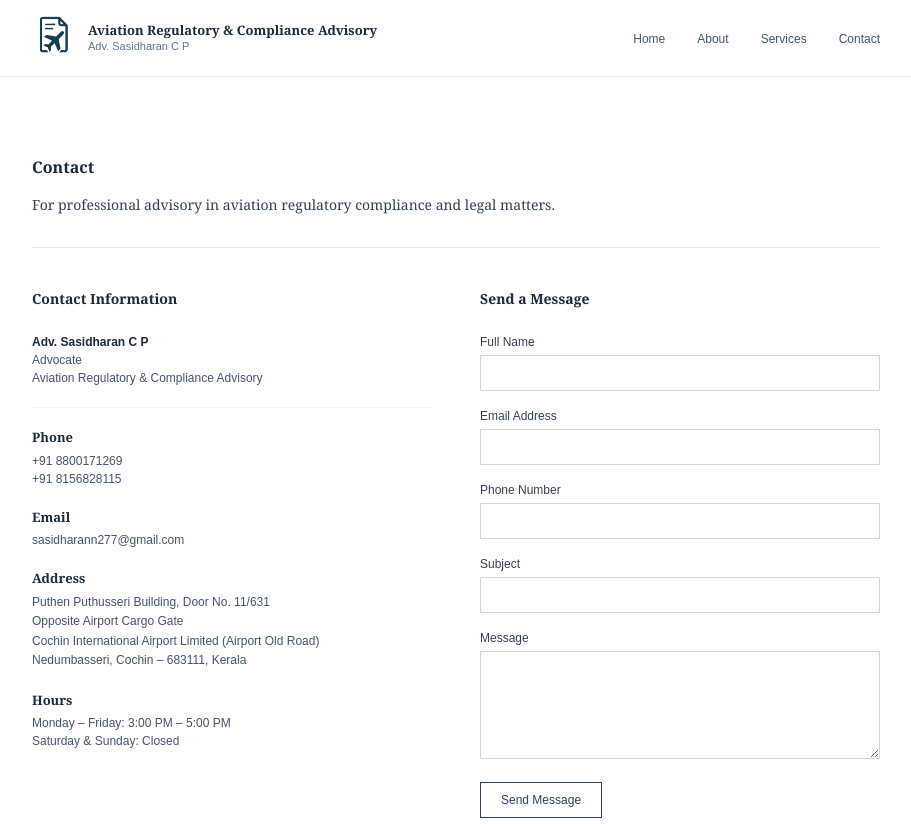
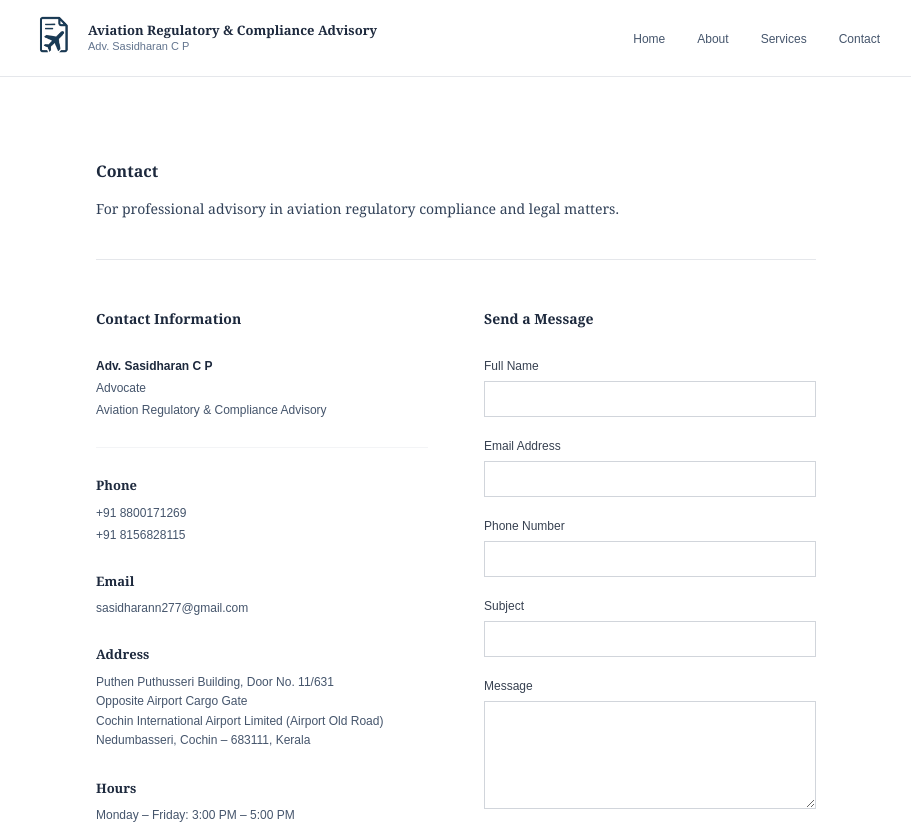
Before and after one commit to AbhijithTA/Aviation_Consultancy, a Next.js app: page /contactUs in a window 1280 px wide. Shown: the top 824 px of the page, without its empty margins (184-1095 px from the left). Built offline with nearby package versions, Linux system fonts and the light colour scheme.

Commit message:
Width adjusted

```diff
--- a/app/contactUs/page.tsx
+++ b/app/contactUs/page.tsx
@@ -52,10 +52,11 @@ export default function ContactPage() {
       <NavbarComponent />
 
       <main className="w-full bg-white min-h-screen pt-16">
-        <div className="container mx-auto px-6 py-14 md:py-20 max-w-4xl">
+        <div className="container mx-auto px-6 py-16 md:py-24 max-w-3xl">
+
           {/* Page Heading */}
           <h1
-            className="text-slate-800 leading-snug mb-4 mt-3"
+            className="text-slate-800 leading-snug mb-4"
             style={{
               fontFamily: "Georgia, serif",
               fontSize: "16px",
@@ -67,7 +68,7 @@ export default function ContactPage() {
 
           {/* Sub-heading */}
           <h2
-            className="text-slate-700 mb-8"
+            className="text-slate-700 mb-10"
             style={{
               fontFamily: "Georgia, serif",
               fontSize: "14px",
@@ -79,13 +80,13 @@ export default function ContactPage() {
           </h2>
 
           {/* Divider */}
-          <div className="border-t border-gray-200 mb-10" />
+          <div className="border-t border-gray-200 mb-12" />
 
-          <div className="grid grid-cols-1 md:grid-cols-2 gap-12">
+          <div className="grid grid-cols-1 md:grid-cols-2 gap-14">
             {/* Contact Information */}
             <div>
               <h2
-                className="text-slate-800 mb-6"
+                className="text-slate-800 mb-7"
                 style={{
                   fontFamily: "Georgia, serif",
                   fontSize: "14px",
@@ -95,7 +96,7 @@ export default function ContactPage() {
                 Contact Information
               </h2>
 
-              <div className="space-y-5">
+              <div className="space-y-7">
                 {/* Name & Title */}
                 <div>
                   <p
@@ -109,7 +110,7 @@ export default function ContactPage() {
                     Adv. Sasidharan C P
                   </p>
                   <p
-                    className="text-slate-600"
+                    className="text-slate-600 mt-1"
                     style={{
                       fontFamily: "Arial, sans-serif",
                       fontSize: "12px",
@@ -118,7 +119,7 @@ export default function ContactPage() {
                     Advocate
                   </p>
                   <p
-                    className="text-slate-600"
+                    className="text-slate-600 mt-1"
                     style={{
                       fontFamily: "Arial, sans-serif",
                       fontSize: "12px",
@@ -133,7 +134,7 @@ export default function ContactPage() {
                 {/* Phone */}
                 <div>
                   <p
-                    className="text-slate-800 mb-1"
+                    className="text-slate-800 mb-2"
                     style={{
                       fontFamily: "Georgia, serif",
                       fontSize: "13px",
@@ -152,7 +153,7 @@ export default function ContactPage() {
                     +91 8800171269
                   </p>
                   <p
-                    className="text-slate-600"
+                    className="text-slate-600 mt-1"
                     style={{
                       fontFamily: "Arial, sans-serif",
                       fontSize: "12px",
@@ -165,7 +166,7 @@ export default function ContactPage() {
                 {/* Email */}
                 <div>
                   <p
-                    className="text-slate-800 mb-1"
+                    className="text-slate-800 mb-2"
                     style={{
                       fontFamily: "Georgia, serif",
                       fontSize: "13px",
@@ -188,7 +189,7 @@ export default function ContactPage() {
                 {/* Address */}
                 <div>
                   <p
-                    className="text-slate-800 mb-1"
+                    className="text-slate-800 mb-2"
                     style={{
                       fontFamily: "Georgia, serif",
                       fontSize: "13px",
@@ -217,7 +218,7 @@ export default function ContactPage() {
                 {/* Hours */}
                 <div>
                   <p
-                    className="text-slate-800 mb-1"
+                    className="text-slate-800 mb-2"
                     style={{
                       fontFamily: "Georgia, serif",
                       fontSize: "13px",
@@ -236,7 +237,7 @@ export default function ContactPage() {
                     Monday – Friday: 3:00 PM – 5:00 PM
                   </p>
                   <p
-                    className="text-slate-600"
+                    className="text-slate-600 mt-1"
                     style={{
                       fontFamily: "Arial, sans-serif",
                       fontSize: "12px",
@@ -251,7 +252,7 @@ export default function ContactPage() {
             {/* Contact Form */}
             <div>
               <h2
-                className="text-slate-800 mb-6"
+                className="text-slate-800 mb-7"
                 style={{
                   fontFamily: "Georgia, serif",
                   fontSize: "14px",
@@ -275,9 +276,9 @@ export default function ContactPage() {
                 </div>
               )}
 
-              <form onSubmit={handleSubmit} className="space-y-4">
+              <form onSubmit={handleSubmit} className="space-y-5">
                 <div>
-                  <label className="block mb-1" style={labelStyle}>
+                  <label className="block mb-1.5" style={labelStyle}>
                     Full Name
                   </label>
                   <input
@@ -289,9 +290,8 @@ export default function ContactPage() {
                     style={inputStyle}
                   />
                 </div>
-
                 <div>
-                  <label className="block mb-1" style={labelStyle}>
+                  <label className="block mb-1.5" style={labelStyle}>
                     Email Address
                   </label>
                   <input
@@ -303,9 +303,8 @@ export default function ContactPage() {
                     style={inputStyle}
                   />
                 </div>
-
                 <div>
-                  <label className="block mb-1" style={labelStyle}>
+                  <label className="block mb-1.5" style={labelStyle}>
                     Phone Number
                   </label>
                   <input
@@ -316,9 +315,8 @@ export default function ContactPage() {
                     style={inputStyle}
                   />
                 </div>
-
                 <div>
-                  <label className="block mb-1" style={labelStyle}>
+                  <label className="block mb-1.5" style={labelStyle}>
                     Subject
                   </label>
                   <input
@@ -330,9 +328,8 @@ export default function ContactPage() {
                     style={inputStyle}
                   />
                 </div>
-
                 <div>
-                  <label className="block mb-1" style={labelStyle}>
+                  <label className="block mb-1.5" style={labelStyle}>
                     Message
                   </label>
                   <textarea
@@ -344,14 +341,18 @@ export default function ContactPage() {
                     style={{ ...inputStyle, resize: "vertical" }}
                   />
                 </div>
-
+                <div className="pt-2">
                   <button
                     type="submit"
                     className="border border-slate-700 text-slate-700 hover:bg-slate-700 hover:text-white transition-colors px-5 py-2"
-                  style={{ fontFamily: "Arial, sans-serif", fontSize: "12px" }}
+                    style={{
+                      fontFamily: "Arial, sans-serif",
+                      fontSize: "12px",
+                    }}
                   >
                     Send Message
                   </button>
+                </div>
               </form>
             </div>
           </div>
--- a/app/services/page.tsx
+++ b/app/services/page.tsx
@@ -50,10 +50,18 @@ export default function ServicesPage() {
       <NavbarComponent />
 
       <main className="w-full bg-white min-h-screen pt-16">
-        <div className="container mx-auto px-6 py-14 md:py-20 max-w-4xl">
+        <div className="container mx-auto px-6 py-16 md:py-24 max-w-3xl">
+          {/* Page Label */}
+          <p
+            className="uppercase tracking-widest text-gray-400 mb-6"
+            style={{ fontFamily: "Arial, sans-serif", fontSize: "11px" }}
+          >
+            Services
+          </p>
+
           {/* Page Heading */}
           <h1
-            className="text-slate-800 leading-snug mb-8 mt-3"
+            className="text-slate-800 leading-snug mb-10"
             style={{
               fontFamily: "Georgia, serif",
               fontSize: "16px",
@@ -64,7 +72,7 @@ export default function ServicesPage() {
           </h1>
 
           {/* Divider */}
-          <div className="border-t border-gray-200 mb-8" />
+          <div className="border-t border-gray-200 mb-10" />
 
           {/* Intro */}
           <p
@@ -75,11 +83,11 @@ export default function ServicesPage() {
           </p>
 
           {/* Lettered sections */}
-          <div className="space-y-10">
+          <div className="space-y-12">
             {sections.map((section) => (
               <div key={section.label}>
                 <h2
-                  className="text-slate-800 mb-3"
+                  className="text-slate-800 mb-4"
                   style={{
                     fontFamily: "Georgia, serif",
                     fontSize: "14px",
@@ -89,7 +97,7 @@ export default function ServicesPage() {
                   {section.label}
                 </h2>
                 <ul
-                  className="text-slate-700 leading-relaxed space-y-2"
+                  className="text-slate-700 leading-relaxed space-y-3"
                   style={{
                     fontFamily: "Arial, sans-serif",
                     fontSize: "12px",
@@ -106,7 +114,7 @@ export default function ServicesPage() {
           </div>
 
           {/* Divider */}
-          <div className="border-t border-gray-200 mt-14 mb-8" />
+          <div className="border-t border-gray-200 mt-16 mb-10" />
 
           {/* Contact reference */}
           <p
--- a/components/AboutUsSection.jsx
+++ b/components/AboutUsSection.jsx
@@ -1,10 +1,18 @@
 export default function AboutUsSection() {
   return (
-    <section className="w-full bg-white border-b border-gray-200">
-      <div className="container mx-auto px-6 py-14 md:py-20 max-w-4xl">
+    <section className="w-full bg-white border-b border-gray-200 pt-16">
+      <div className="container mx-auto px-6 py-16 md:py-24 max-w-3xl">
+        {/* Page Label */}
+        <p
+          className="uppercase tracking-widest text-gray-400 mb-6"
+          style={{ fontFamily: "Arial, sans-serif", fontSize: "11px" }}
+        >
+          About
+        </p>
+
         {/* Section Heading */}
         <h1
-          className="text-slate-800 leading-snug mb-8"
+          className="text-slate-800 leading-snug mb-10"
           style={{
             fontFamily: "Georgia, serif",
             fontSize: "16px",
@@ -15,11 +23,11 @@ export default function AboutUsSection() {
         </h1>
 
         {/* Divider */}
-        <div className="border-t border-gray-200 mb-8" />
+        <div className="border-t border-gray-200 mb-10" />
 
         {/* Paragraph 1 */}
         <p
-          className="text-slate-700 leading-relaxed mb-6"
+          className="text-slate-700 leading-relaxed mb-8"
           style={{ fontFamily: "Arial, sans-serif", fontSize: "12px" }}
         >
           The practice focuses on aviation regulatory compliance, security
@@ -30,7 +38,7 @@ export default function AboutUsSection() {
 
         {/* Paragraph 2 */}
         <p
-          className="text-slate-700 leading-relaxed mb-6"
+          className="text-slate-700 leading-relaxed mb-10"
           style={{ fontFamily: "Arial, sans-serif", fontSize: "12px" }}
         >
           Organisations operating in regulated environments often encounter
@@ -44,7 +52,7 @@ export default function AboutUsSection() {
 
         {/* Sub-heading */}
         <h2
-          className="text-slate-800 mb-4"
+          className="text-slate-800 mb-5"
           style={{
             fontFamily: "Georgia, serif",
             fontSize: "14px",
@@ -56,7 +64,7 @@ export default function AboutUsSection() {
 
         {/* Bullet list */}
         <ul
-          className="text-slate-700 leading-relaxed mb-8 space-y-3"
+          className="text-slate-700 leading-relaxed mb-10 space-y-3"
           style={{
             fontFamily: "Arial, sans-serif",
             fontSize: "12px",
@@ -103,7 +111,7 @@ export default function AboutUsSection() {
 
         {/* Paragraph 3 */}
         <p
-          className="text-slate-700 leading-relaxed mb-6"
+          className="text-slate-700 leading-relaxed mb-8"
           style={{ fontFamily: "Arial, sans-serif", fontSize: "12px" }}
         >
           These observations are based on exposure to regulatory and
--- a/components/HeroSection.jsx
+++ b/components/HeroSection.jsx
@@ -2,42 +2,55 @@ import Link from "next/link";
 
 export default function AviationComplianceHero() {
   return (
-    <section className="w-full bg-white border-b border-gray-200 pt-16">
-      <div className="container mx-auto px-6 py-14 md:py-20 max-w-4xl">
-        {/* Main Heading */}
+    <section className="w-full bg-white pt-16">
+      <div className="container mx-auto px-6 py-16 md:py-24 max-w-3xl">
+        {/* Name & Designation — center aligned */}
+        <div className="text-center mb-10">
           <h1
-          className="text-slate-800 leading-snug mb-4 mt-3"
+            className="text-slate-800 mb-2"
             style={{
               fontFamily: "Georgia, serif",
               fontSize: "16px",
               fontWeight: "bold",
             }}
           >
+            Sasidharan C P, Advocate
+          </h1>
+          <p
+            className="text-slate-600 mb-1"
+            style={{ fontFamily: "Arial, sans-serif", fontSize: "12px" }}
+          >
+            MSW, LL.B (Hons), PGDALATM (NALSAR)
+          </p>
+          <p
+            className="text-slate-600"
+            style={{ fontFamily: "Georgia, serif", fontSize: "14px" }}
+          >
             Aviation Regulatory &amp; Compliance Advisory
-        </h1>
-
-        {/* Sub-heading */}
-        <h2
-          className="text-slate-700 mb-8"
+          </p>
+          <p
+            className="text-slate-500 mt-1"
             style={{
               fontFamily: "Georgia, serif",
-            fontSize: "14px",
+              fontSize: "13px",
               fontWeight: "normal",
             }}
           >
             Legal and regulatory advisory in the aviation sector
-        </h2>
+          </p>
+        </div>
 
         {/* Divider */}
-        <div className="border-t border-gray-200 mb-8" />
+        <div className="border-t border-gray-200 mb-10" />
 
-        {/* Body paragraph 1 */}
+        {/* Body paragraph — left aligned */}
         <p
-          className="text-slate-700 mb-6 leading-relaxed"
+          className="text-slate-700 leading-relaxed mb-10"
           style={{ fontFamily: "Arial, sans-serif", fontSize: "12px" }}
         >
           Independent advisory in aviation regulatory and compliance matters,
-          grounded in legal practice and regulatory experience.
+          grounded in legal practice, regulatory experience, and domain-specific
+          understanding of aviation frameworks.
         </p>
 
         {/* Introduction sub-heading */}
@@ -52,17 +65,17 @@ export default function AviationComplianceHero() {
           Introduction
         </h2>
 
-        {/* Body paragraph 2 */}
+        {/* Introduction body */}
         <p
-          className="text-slate-700 leading-relaxed mb-10"
+          className="text-slate-700 leading-relaxed mb-12"
           style={{ fontFamily: "Arial, sans-serif", fontSize: "12px" }}
         >
-          This platform presents the professional profile of Adv. Sasidharan C P
-          in the field of aviation regulatory compliance and related governance
-          matters.
+          This platform presents the professional profile of Sasidharan C P,
+          Advocate, in the field of aviation regulatory compliance and related
+          governance matters.
         </p>
 
-        {/* Contact link — neutral, text-only */}
+        {/* Contact link */}
         <Link
           href="/contactUs"
           className="inline-block border border-slate-700 text-slate-700 hover:bg-slate-700 hover:text-white transition-colors px-5 py-2"
```
Lines whose indentation alone changed are shown as unchanged.
